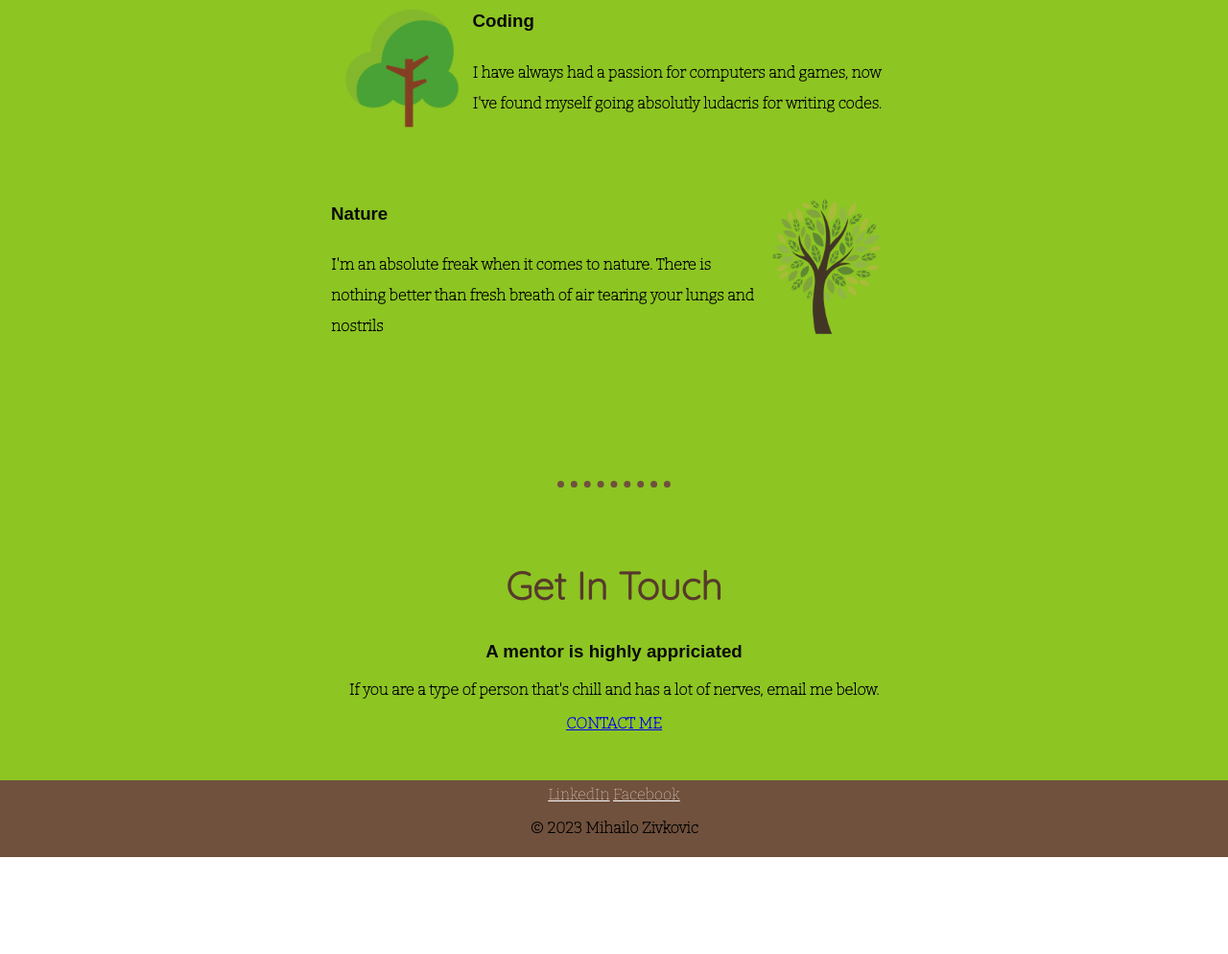
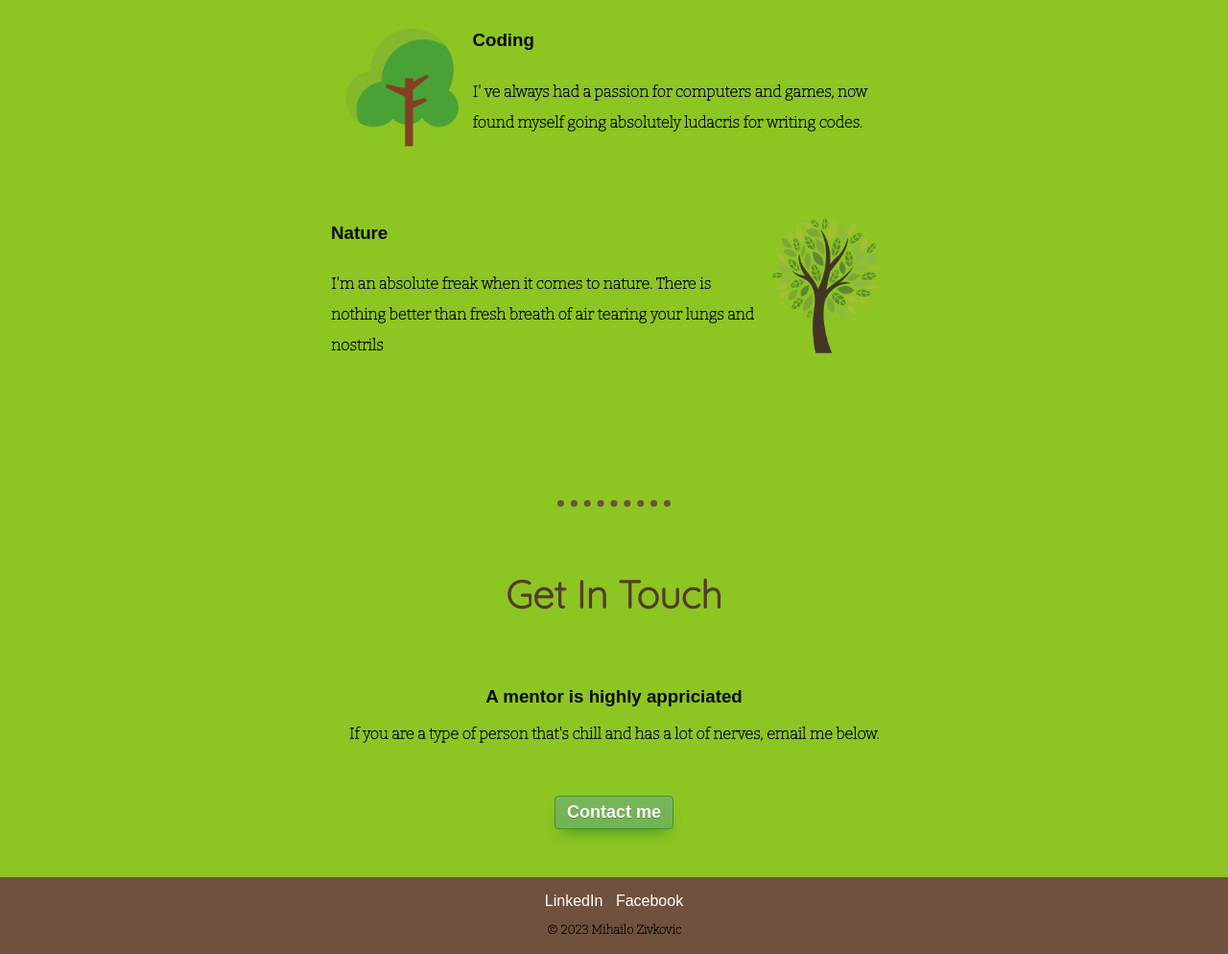
Before and after one commit to mihailozivk/cv2, a plain HTML site: page index.html in a window 1280 px wide. Shown: the part 1635-2629 px from the top of the page at 96% size. Before the commit the page ends 2528 px from the top, so only its background shows below. Drawn offline with nearby package versions, Linux system fonts and the light colour scheme; a web font is replaced by a local one.

Commit message:
Add files via upload
small touches

```diff
--- a/css/styles.css
+++ b/css/styles.css
@@ -26,6 +26,7 @@ p {
   font-weight: bolder;
 }
 hr{
+  padding-bottom: 20px;
   width: 10%;
   border-width: 7px;
   border-style: none;
@@ -49,7 +50,7 @@ background-color: #8dc523
 }
 
 .bottom-container {
-padding: 5px 0 5px 0;
+padding: 15px 0 5px 0;
 background-color: #70513d;
 }
 
@@ -81,7 +82,16 @@ background-color: #70513d;
   height: 300px;
 }
 .footer-link{
+  font-family: 'Tilt Neon', sans-serif;
   color: white;
+  margin: 0 5px 0 5px;
+  text-decoration: none;
+}
+.footer-link:hover{
+  color: #ffc022;
+}
+.footer-p{
+  font-size: 0.8rem;
 }
 .h2-normal{
   font-weight:normal;
@@ -100,12 +110,31 @@ float: left;
   width: 25%;
   float: right;
 }
-.btn{
-font-weight: bold;
-}
 .profile{
   padding-bottom: 50px;
 }
-.contact-me{
-  padding-top: 50px;
+.myButton {
+  margin-top: 20px;
+	box-shadow: 0px 10px 14px -7px #4b9926;
+	background:linear-gradient(to bottom, #77b55a 5%, #72b352 100%);
+	background-color:#77b55a;
+	border-radius:4px;
+	border:1px solid #4b8f29;
+	display:inline-block;
+	cursor:pointer;
+	color:#ffffff;
+	font-family:Arial;
+	font-size:18px;
+	font-weight:bold;
+	padding:6px 12px;
+	text-decoration:none;
+	text-shadow:0px 1px 0px #5b8a3c;
 }
+.myButton:hover {
+	background:linear-gradient(to bottom, #72b352 5%, #77b55a 100%);
+	background-color:#72b352;
+}
+.myButton:active {
+	position:relative;
+	top:1px;
+}
--- a/index.html
+++ b/index.html
@@ -33,7 +33,7 @@
         <div class="skill-row">
             <img class="skills-img" src="images\pngwing.com (2).png" alt="">
           <h3>Coding</h3>
-          <p>I have always had a passion for computers and games, now I've found myself going absolutly ludacris for writing codes.</p>
+          <p>I' ve always had a passion for computers and games, now found myself going absolutely ludacris for writing codes.</p>
         </div>
         <div class="skill-row">
           <img class="painting-img" src="images\pngwing.com (3).png" alt="">
@@ -47,10 +47,14 @@
       <hr>
       <br>
       <div class="contact-me">
+        <br>
         <h2>Get In Touch</h2>
+        <br>
         <h3>A mentor is highly appriciated</h3>
-        <p>If you are a type of person that's chill and has <b>a lot of nerves</b>, email me below.</p>
-        <a class="btn" href="mailto:name@email.com">CONTACT ME</a>
+        <p>If you are a type of person that's chill and has <strong>a lot of nerves</strong>, email me below.</p>
+        <br>
+        <a href="https://giphy.com/clips/tlceurope-tlc-europe-X4a3uHebxtaqRR9hUI" class="myButton">Contact me</a>
+        <br>
       </div>
     </div>
 
@@ -58,7 +62,7 @@
     <div class="bottom-container">
       <a class="footer-link" href="https://www.linkedin.com/in/mihailo-zivkovic-41038b263/">LinkedIn</a>
       <a class="footer-link" href="https://www.facebook.com/Mihailoasap/">Facebook</a>
-      <p>© 2023 Mihailo Zivkovic</p>
+      <p class="footer-p">© 2023 Mihailo Zivkovic</p>
     </div>
 
 </body>
```
